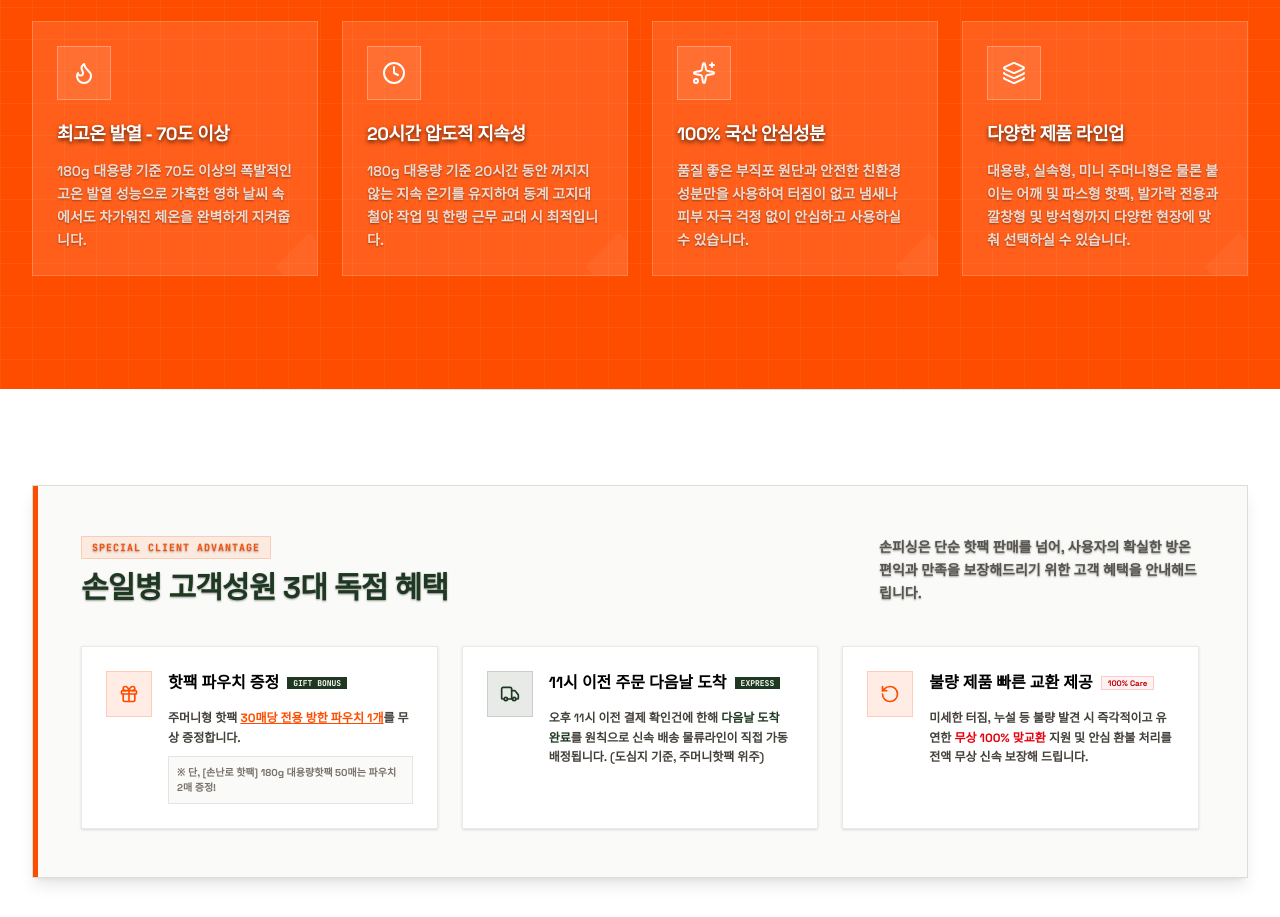
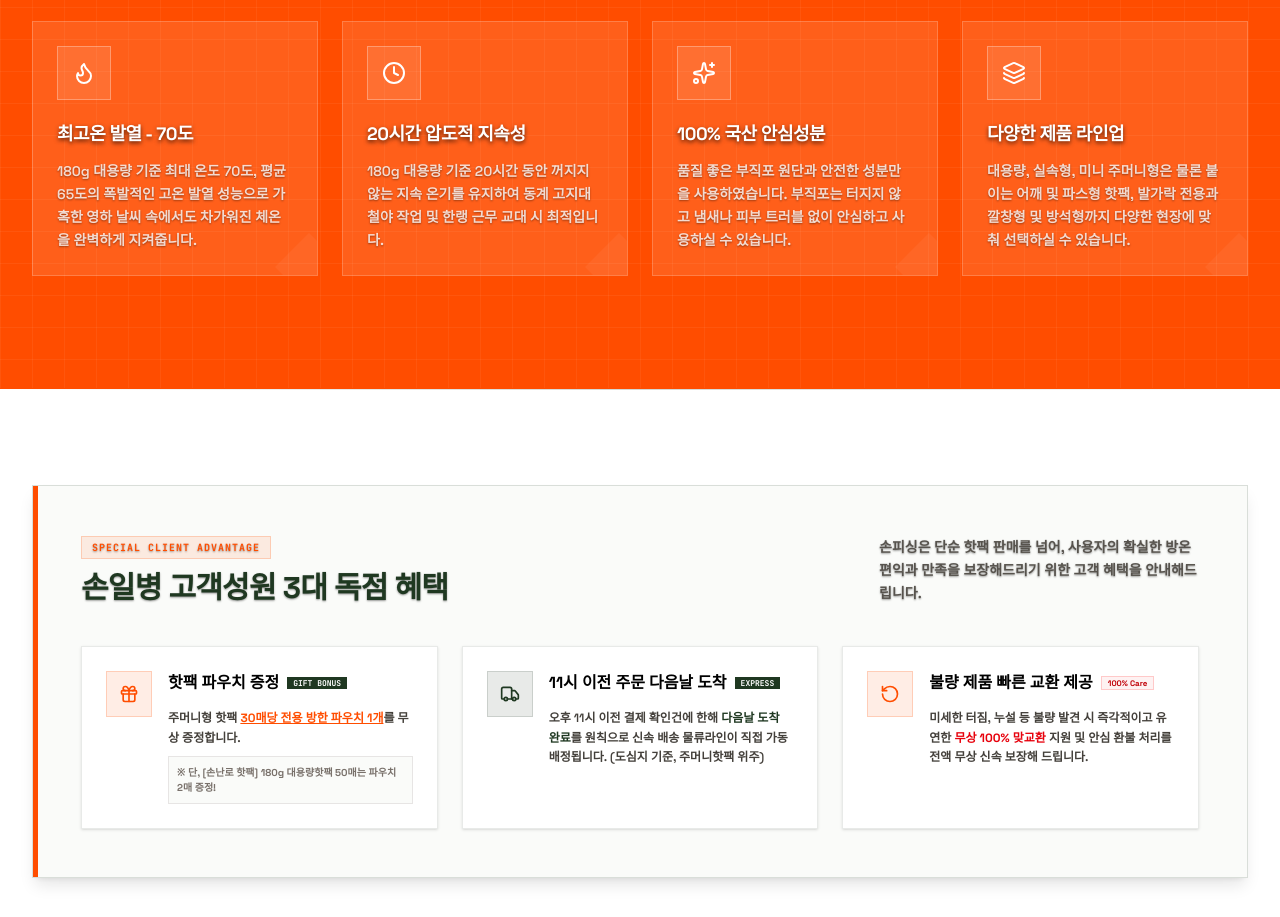
Before and after one commit to sonfishing/sonhotpack, a React (Vite) app: page / in a window 1280 px wide. Shown: the part 2240-3157 px from the top of the page. Built offline with nearby package versions, Linux system fonts and the light colour scheme.

Commit message:
fix: update product spec descriptions

```diff
--- a/src/components/ProductSpecs.tsx
+++ b/src/components/ProductSpecs.tsx
@@ -5,8 +5,8 @@ import { motion } from "motion/react";
 export default function ProductSpecs() {
   const specs = [
     {
-      title: "최고온 발열 - 70도 이상",
-      desc: "180g 대용량 기준 70도 이상의 폭발적인 고온 발열 성능으로 가혹한 영하 날씨 속에서도 차가워진 체온을 완벽하게 지켜줍니다.",
+      title: "최고온 발열 - 70도",
+      desc: "180g 대용량 기준 최대 온도 70도, 평균 65도의 폭발적인 고온 발열 성능으로 가혹한 영하 날씨 속에서도 차가워진 체온을 완벽하게 지켜줍니다.",
       icon: Flame,
     },
     {
@@ -16,7 +16,7 @@ export default function ProductSpecs() {
     },
     {
       title: "100% 국산 안심성분",
-      desc: "품질 좋은 부직포 원단과 안전한 친환경 성분만을 사용하여 터짐이 없고 냄새나 피부 자극 걱정 없이 안심하고 사용하실 수 있습니다.",
+      desc: "품질 좋은 부직포 원단과 안전한 성분만을 사용하였습니다. 부직포는 터지지 않고 냄새나 피부 트러블 없이 안심하고 사용하실 수 있습니다.",
       icon: Sparkles,
     },
     {
```
